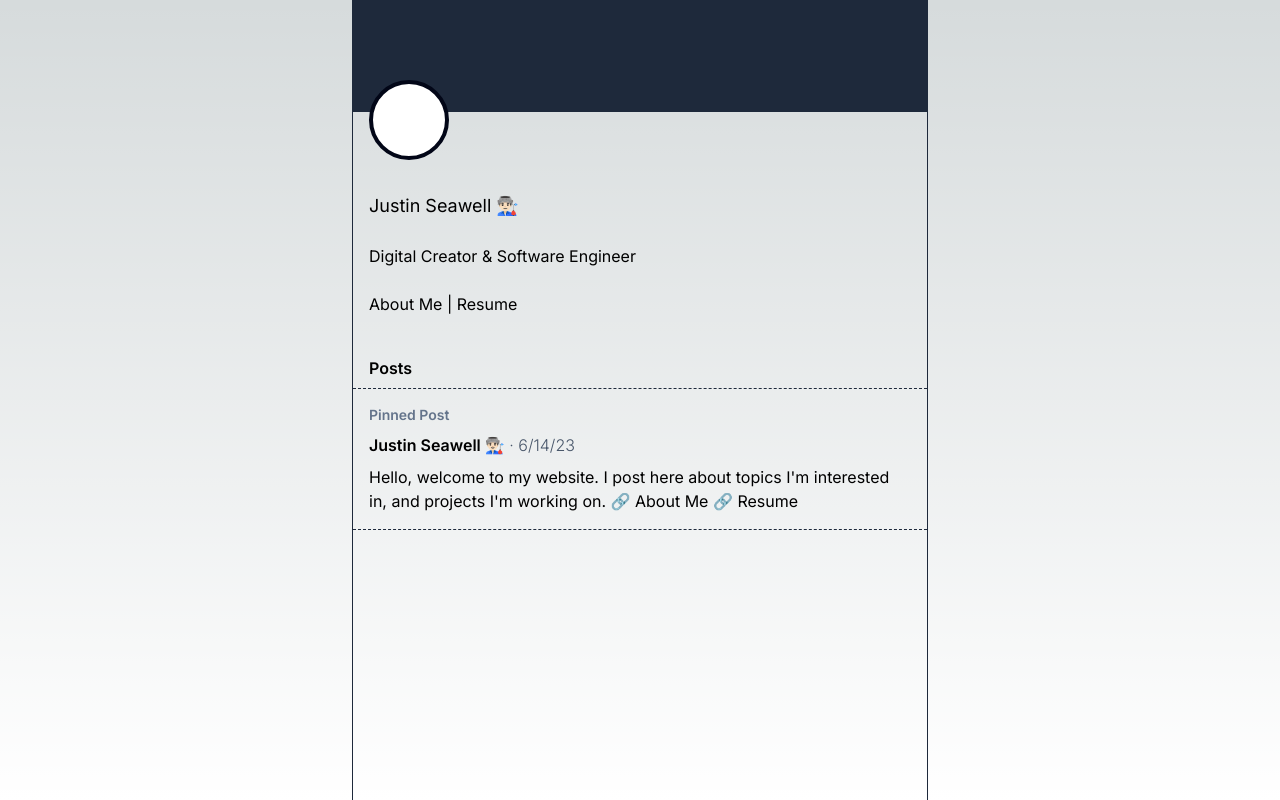
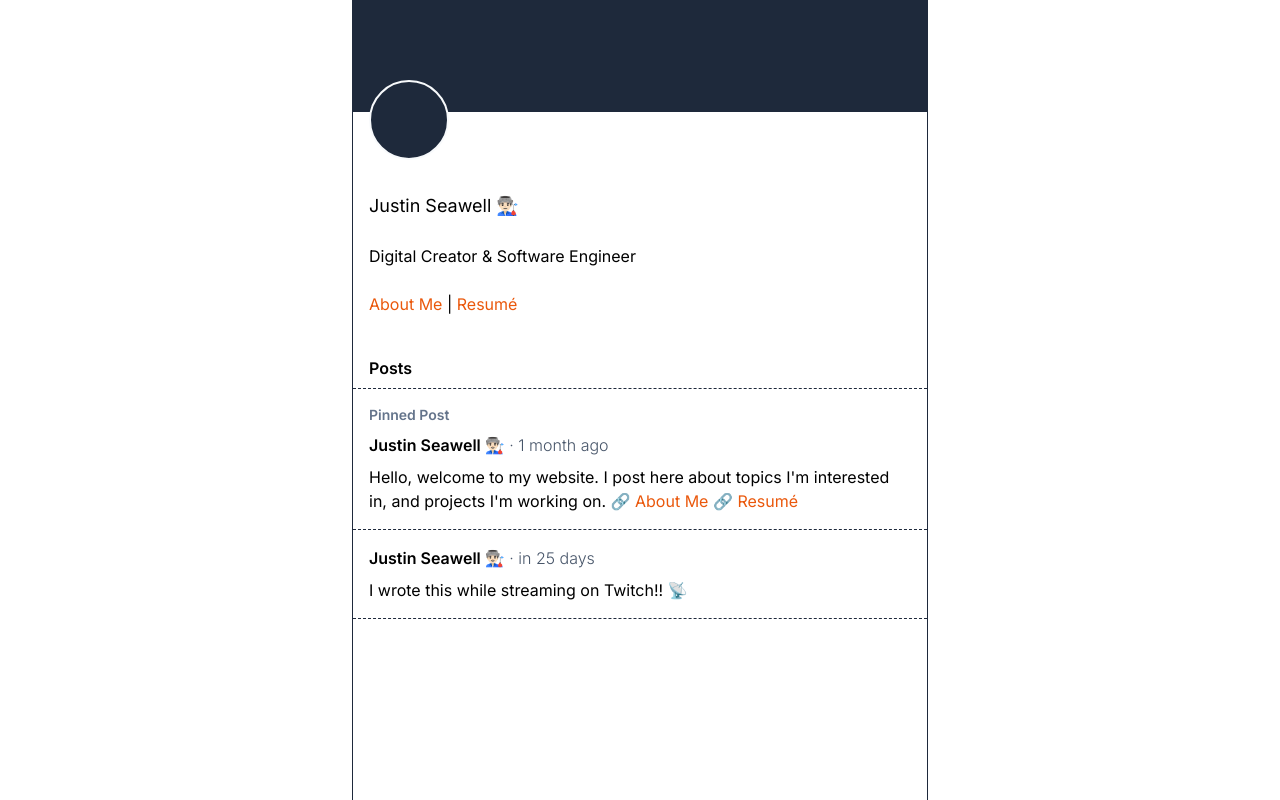
Before and after one commit to jpseawell/personal-site, a Next.js app: page / in a window 1280 px wide. Built offline with nearby package versions, Linux system fonts and the light colour scheme.

Commit message:
feat: add dates and html to posts

```diff
--- /dev/null
+++ b/app/about/page.tsx
@@ -0,0 +1,7 @@
+export default function About() {
+  return (
+    <main className="flex min-h-screen flex-col w-1/2 max-w-xl m-auto border border-y-0 border-slate-800">
+      About me!
+    </main>
+  );
+}
--- a/app/globals.css
+++ b/app/globals.css
@@ -4,17 +4,17 @@
 
 :root {
   --foreground-rgb: 0, 0, 0;
-  --background-start-rgb: 214, 219, 220;
+  --background-start-rgb: 255, 255, 255;
   --background-end-rgb: 255, 255, 255;
 }
 
-@media (prefers-color-scheme: dark) {
+/* @media (prefers-color-scheme: dark) {
   :root {
     --foreground-rgb: 255, 255, 255;
     --background-start-rgb: 0, 0, 0;
     --background-end-rgb: 0, 0, 0;
   }
-}
+} */
 
 body {
   color: rgb(var(--foreground-rgb));
--- a/app/page.tsx
+++ b/app/page.tsx
@@ -2,7 +2,6 @@ import { Bio } from "@/components/Bio";
 import { Feed } from "@/components/Feed";
 import { Header } from "@/components/Header";
 import { posts } from "@/data/posts";
-import Image from "next/image";
 
 export default function Home() {
   return (
--- /dev/null
+++ b/app/resume/page.tsx
@@ -0,0 +1,7 @@
+export default function Resume() {
+  return (
+    <main className="flex min-h-screen flex-col w-1/2 max-w-xl m-auto border border-y-0 border-slate-800">
+      Here's my resumé
+    </main>
+  );
+}
--- a/components/Bio.tsx
+++ b/components/Bio.tsx
@@ -1,4 +1,5 @@
 import { FC } from "react";
+import { CustomLink } from "./CustomLink";
 
 export const Bio: FC = () => {
   return (
@@ -7,7 +8,8 @@ export const Bio: FC = () => {
       <br />
       <p>Digital Creator & Software Engineer</p>
       <br />
-      About Me | Resume
+      <CustomLink href="/about">About Me</CustomLink> |{" "}
+      <CustomLink href="/resume">Resumé</CustomLink>
     </div>
   );
 };
--- /dev/null
+++ b/components/CustomLink.tsx
@@ -0,0 +1,18 @@
+import Link, { LinkProps } from "next/link";
+import React from "react";
+
+interface CustomLinkProps extends LinkProps {
+  children: React.ReactNode;
+  className?: string;
+}
+
+export const CustomLink: React.FC<CustomLinkProps> = ({
+  children,
+  ...props
+}) => {
+  return (
+    <Link className="text-orange-600" {...props}>
+      {children}
+    </Link>
+  );
+};
--- a/components/Header.tsx
+++ b/components/Header.tsx
@@ -4,7 +4,7 @@ export const Header: FC = () => {
   return (
     <div className="mb-12 relative">
       <div className="bg-slate-800 h-28"></div>
-      <div className="bg-white rounded-full h-20 w-20 absolute top-20 left-4 border-4 border-slate-950"></div>
+      <div className="bg-slate-800 rounded-full h-20 w-20 absolute top-20 left-4 border-2 border-slate-50"></div>
     </div>
   );
 };
--- a/components/Post.tsx
+++ b/components/Post.tsx
@@ -1,4 +1,5 @@
 import { Post as PostData } from "@/data/posts";
+import { DateTime } from "luxon";
 import { FC } from "react";
 
 type PostProps = {
@@ -6,6 +7,15 @@ type PostProps = {
 };
 
 export const Post: FC<PostProps> = ({ post }) => {
+  const formatDateTime = (dtStr: string) => {
+    const dateTime = DateTime.fromISO(dtStr);
+
+    if (Math.ceil(dateTime.diffNow("months").as("months")) < -1)
+      return dateTime.toFormat("MMMM dd, yyyy");
+
+    return dateTime.toRelative();
+  };
+
   return (
     <div className="border-b border-slate-800 border-dashed p-4">
       {post.pinned && (
@@ -13,9 +23,16 @@ export const Post: FC<PostProps> = ({ post }) => {
       )}
       <p className="mb-2">
         <span className="font-semibold">Justin Seawell 👨🏻‍🏭</span>
-        <span className="font-light text-slate-600"> · {post.date}</span>
+        <span className="font-light text-slate-600">
+          {" "}
+          · {formatDateTime(post.date)}
+        </span>
       </p>
-      <p>{post.content}</p>
+      <div
+        dangerouslySetInnerHTML={{
+          __html: post.content,
+        }}
+      ></div>
     </div>
   );
 };
--- a/data/posts.ts
+++ b/data/posts.ts
@@ -8,9 +8,15 @@ export interface Post {
 export const posts: Post[] = [
   {
     id: 1,
-    date: "6/14/23",
+    date: "2023-06-14T15:00:00-05:00",
     pinned: true,
     content:
-      "Hello, welcome to my website. I post here about topics I'm interested in, and projects I'm working on. 🔗 About Me 🔗 Resume",
+      'Hello, welcome to my website. I post here about topics I\'m interested in, and projects I\'m working on. 🔗 <a href="/about" class="text-orange-600">About Me</a> 🔗 <a href="/resume" class="text-orange-600">Resumé</a>',
+  },
+  {
+    id: 2,
+    date: "2023-08-25T11:51:00-05:00",
+    pinned: false,
+    content: "I wrote this while streaming on Twitch!! 📡",
   },
 ];
--- a/package.json
+++ b/package.json
@@ -15,11 +15,15 @@
     "autoprefixer": "10.4.14",
     "eslint": "8.45.0",
     "eslint-config-next": "13.4.11",
+    "luxon": "^3.4.1",
     "next": "13.4.11",
     "postcss": "8.4.27",
     "react": "18.2.0",
     "react-dom": "18.2.0",
     "tailwindcss": "3.3.3",
     "typescript": "5.1.6"
+  },
+  "devDependencies": {
+    "@types/luxon": "^3.3.1"
   }
 }
```
Also changed, not shown: 1 other file (tests, documents, lock files or other folders).
